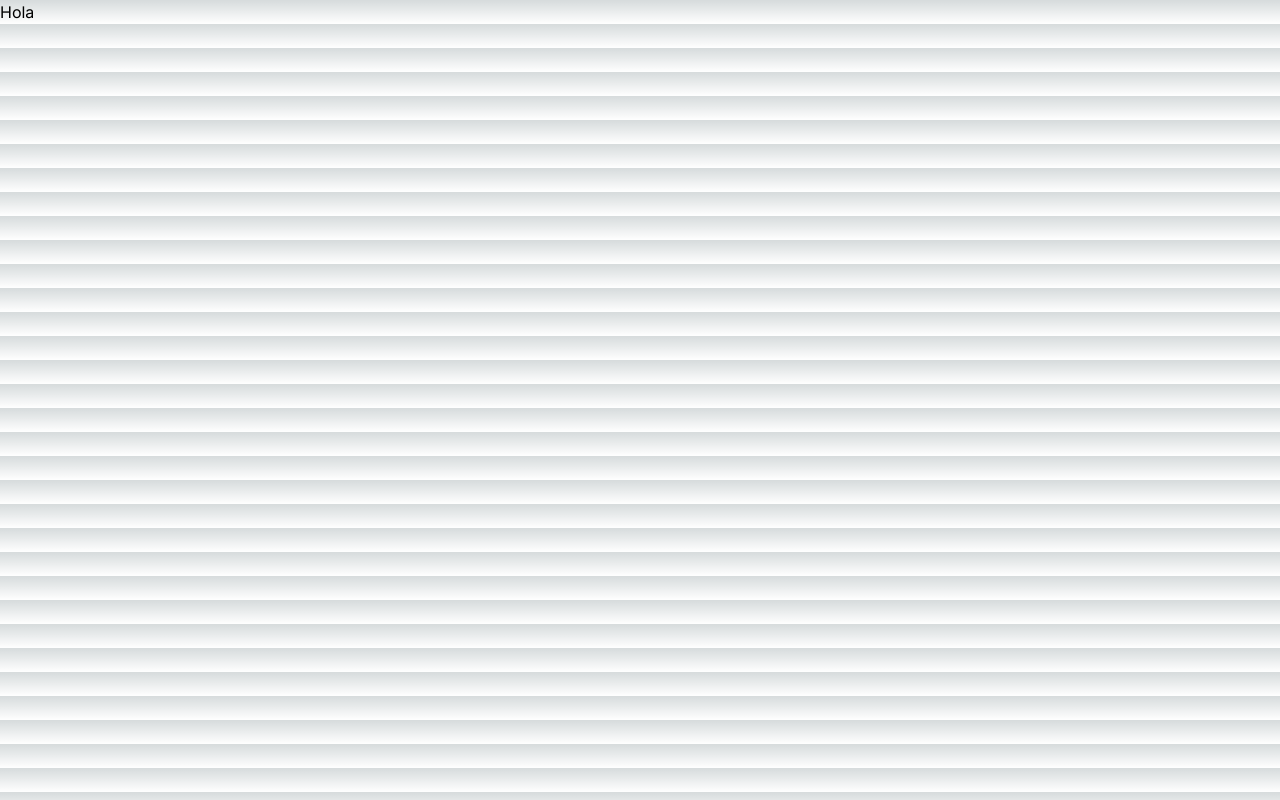
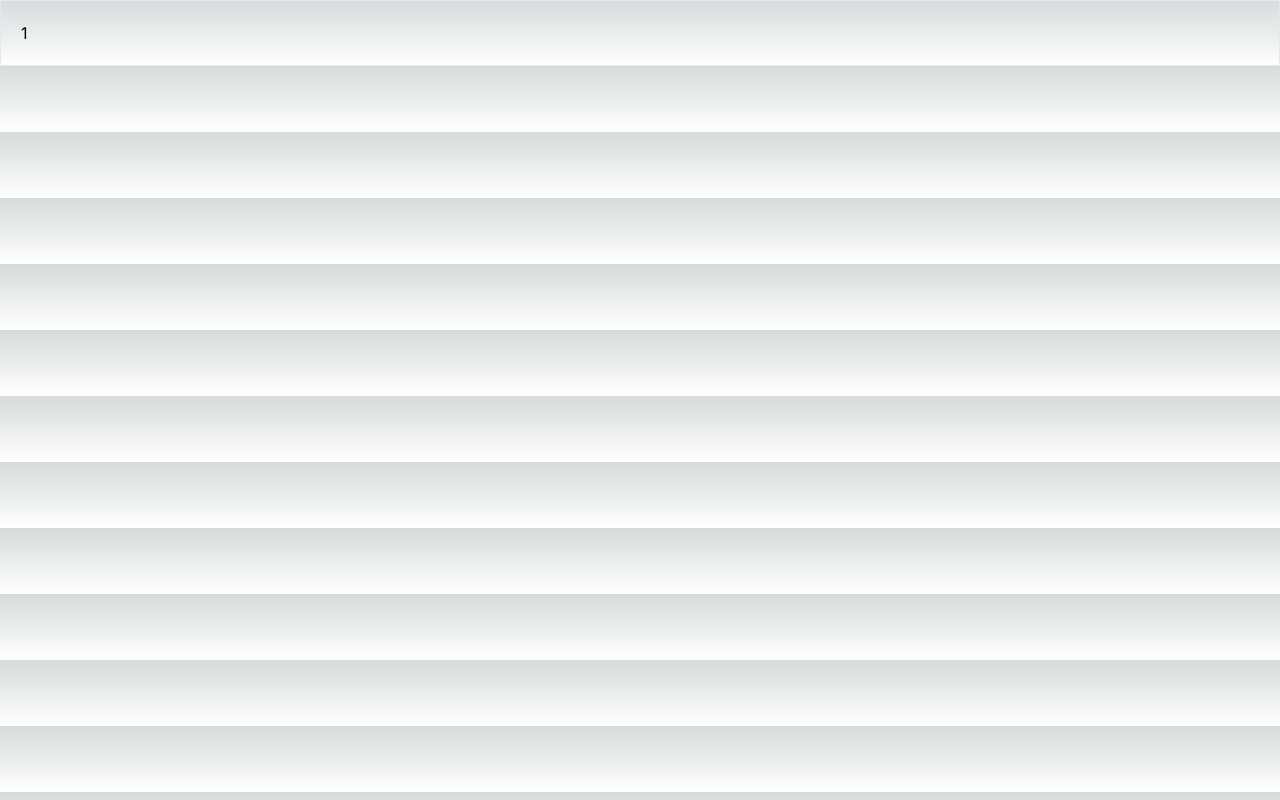
Before and after one commit to hernandoabella/fancy-code-lines, a Next.js app in the folder code-lines/: page / in a window 1280 px wide. Built offline with nearby package versions, Linux system fonts and the light colour scheme.

Commit message:
Update page.tsx

```diff
--- a/code-lines/app/page.tsx
+++ b/code-lines/app/page.tsx
@@ -1,9 +1,19 @@
-import Image from "next/image";
-
 export default function Home() {
   return (
     <main>
-      <div>Hola</div>
+      <div>
+        <div>
+          <div className="p-5 border">1</div>
+        </div>
+        <div>
+          <div className="rounded-lg bg-red-600"></div>
+          <div></div>
+          <div></div>
+          <div></div>
+          <div></div>
+          <div></div>
+        </div>
+      </div>
     </main>
   );
 }
```
